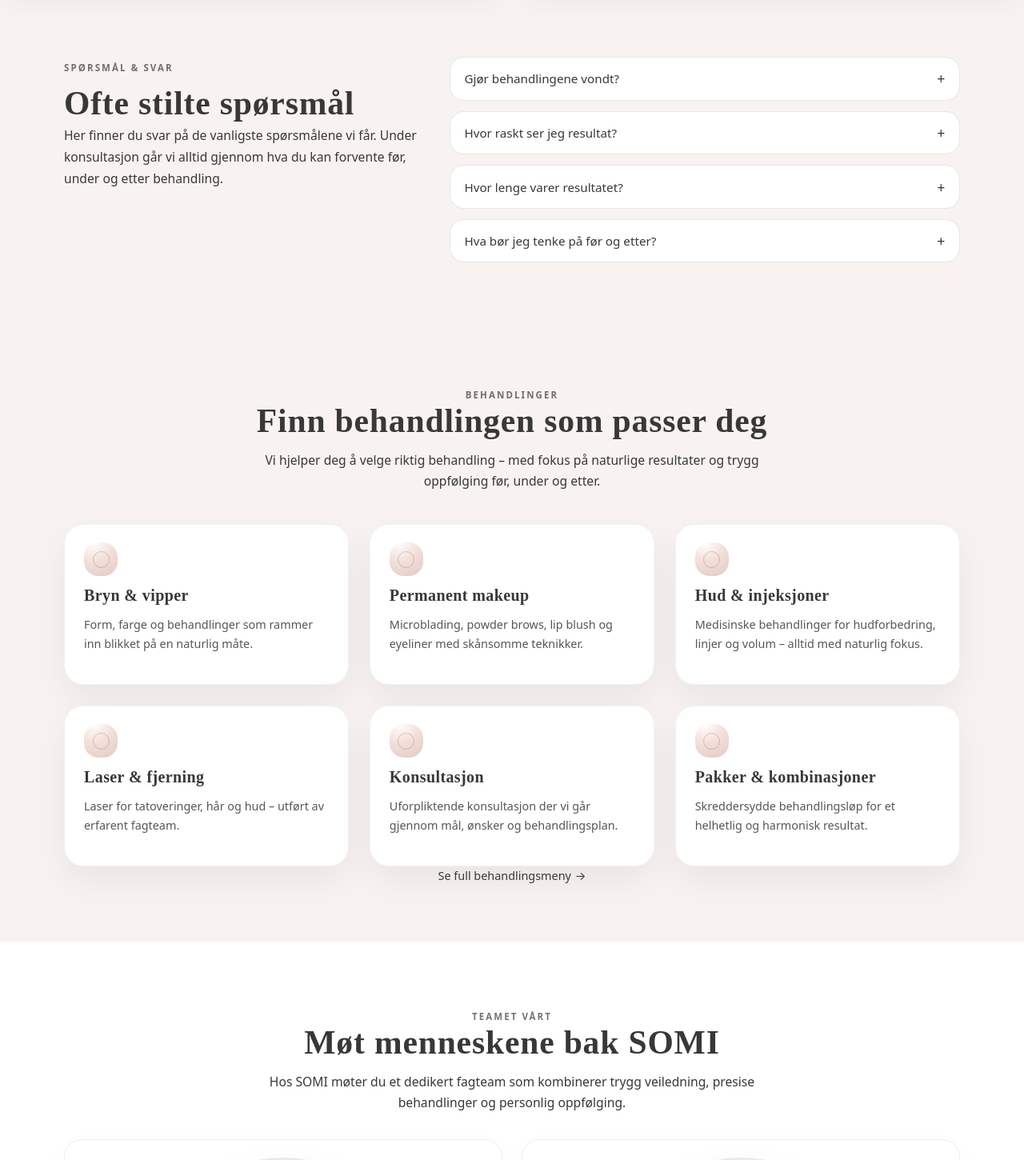
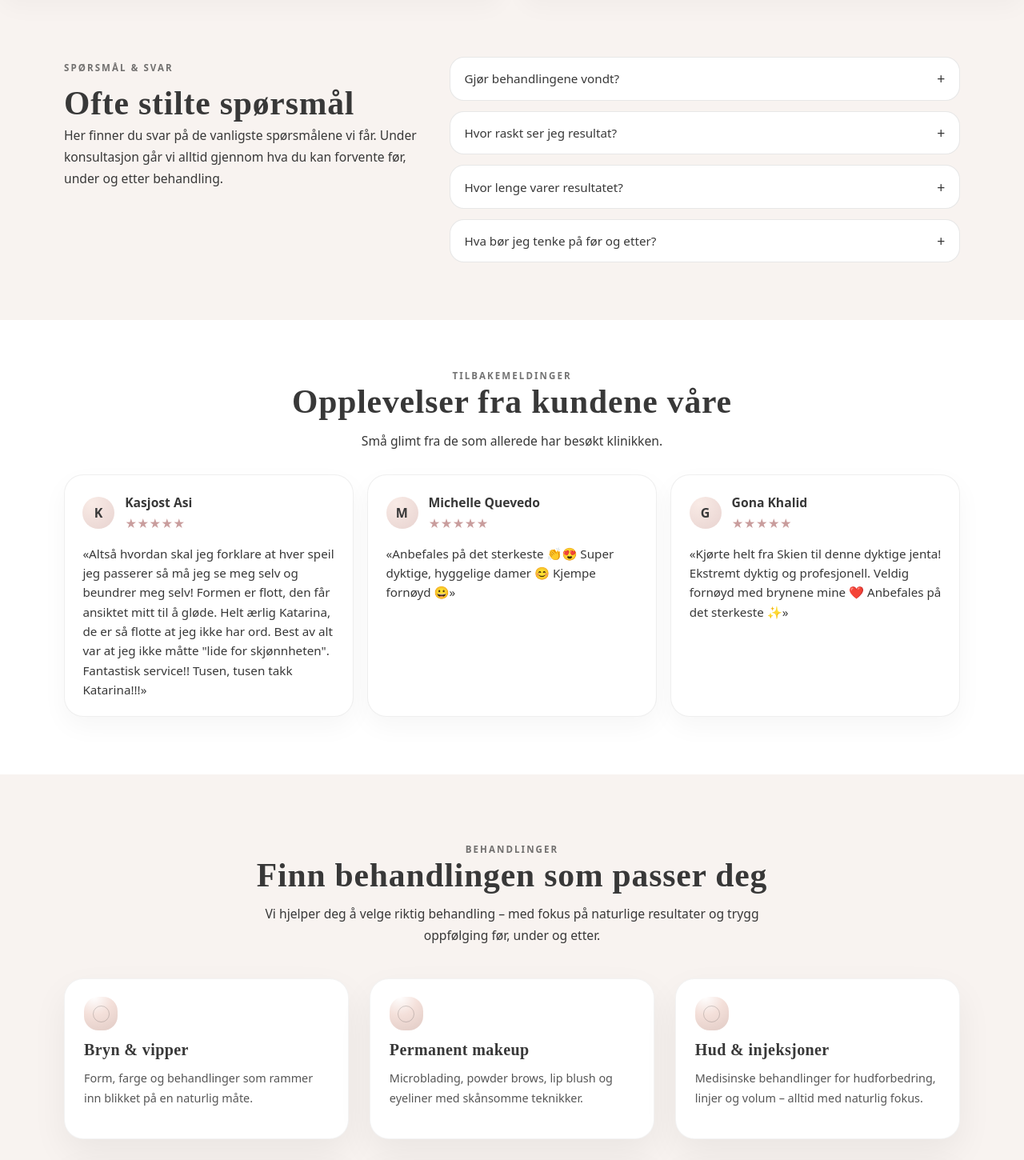
Before and after one commit to XS227/Somi-Klinikken, a PHP site: page / in a window 1280 px wide; the page is wider, and only the part inside the window is pictured. Shown: the part 4864-6314 px from the top of that part at 80% size. Run offline with PHP 8.4, Linux system fonts and the light colour scheme.

Commit message:
Add testimonial sections with feedback cards

```diff
--- a/index.html
+++ b/index.html
@@ -396,6 +396,61 @@
       </div>
     </section>
 
+    <section class="section feedbacks">
+      <div class="container">
+        <div class="section-header center">
+          <p class="eyebrow">Tilbakemeldinger</p>
+          <h2>Opplevelser fra kundene våre</h2>
+          <p>Små glimt fra de som allerede har besøkt klinikken.</p>
+        </div>
+
+        <div class="feedback-grid" role="list">
+          <article class="feedback-card" role="listitem">
+            <div class="feedback-card-header">
+              <div class="feedback-avatar" aria-hidden="true">K</div>
+              <div>
+                <p class="feedback-name">Kasjost Asi</p>
+                <p class="feedback-stars">★★★★★</p>
+              </div>
+            </div>
+            <p class="feedback-text">
+              «Altså hvordan skal jeg forklare at hver speil jeg passerer så må jeg se meg selv og
+              beundrer meg selv! Formen er flott, den får ansiktet mitt til å gløde. Helt ærlig Katarina,
+              de er så flotte at jeg ikke har ord. Best av alt var at jeg ikke måtte "lide for skjønnheten".
+              Fantastisk service!! Tusen, tusen takk Katarina!!!»
+            </p>
+          </article>
+
+          <article class="feedback-card" role="listitem">
+            <div class="feedback-card-header">
+              <div class="feedback-avatar" aria-hidden="true">M</div>
+              <div>
+                <p class="feedback-name">Michelle Quevedo</p>
+                <p class="feedback-stars">★★★★★</p>
+              </div>
+            </div>
+            <p class="feedback-text">
+              «Anbefales på det sterkeste 👏😍 Super dyktige, hyggelige damer 😊 Kjempe fornøyd 😀»
+            </p>
+          </article>
+
+          <article class="feedback-card" role="listitem">
+            <div class="feedback-card-header">
+              <div class="feedback-avatar" aria-hidden="true">G</div>
+              <div>
+                <p class="feedback-name">Gona Khalid</p>
+                <p class="feedback-stars">★★★★★</p>
+              </div>
+            </div>
+            <p class="feedback-text">
+              «Kjørte helt fra Skien til denne dyktige jenta! Ekstremt dyktig og profesjonell. Veldig fornøyd
+              med brynene mine ❤️ Anbefales på det sterkeste ✨»
+            </p>
+          </article>
+        </div>
+      </div>
+    </section>
+
   <!-- KATEGORIER -------------------------------------------------------------->
   <section id="behandlinger" class="section treatments">
     <div class="container">
@@ -629,6 +684,61 @@
     </div>
   </section>
 
+  <section class="section feedbacks feedbacks--secondary">
+    <div class="container">
+      <div class="section-header center">
+        <p class="eyebrow">Flere erfaringer</p>
+        <h2>Hva kundene sier etter besøket</h2>
+        <p>Enda flere stemmer som beskriver opplevelsen sin hos SOMI.</p>
+      </div>
+
+      <div class="feedback-grid" role="list">
+        <article class="feedback-card" role="listitem">
+          <div class="feedback-card-header">
+            <div class="feedback-avatar" aria-hidden="true">C</div>
+            <div>
+              <p class="feedback-name">Charlotte Sundell-Ekornrød</p>
+              <p class="feedback-stars">★★★★★</p>
+            </div>
+          </div>
+          <p class="feedback-text">
+            «Fantastisk 🙏🏼 Ønsket dette siden 2015 – drøm i oppfyllelse! Angrer ikke – Susanne er
+            kjempeflink. Nå slipper jeg å tegne bryn og de renner ikke bort selv når jeg svetter 😂😂 Meget
+            fornøyd, anbefales 🌸»
+          </p>
+        </article>
+
+        <article class="feedback-card" role="listitem">
+          <div class="feedback-card-header">
+            <div class="feedback-avatar" aria-hidden="true">G</div>
+            <div>
+              <p class="feedback-name">Gry Evita Sivertsen</p>
+              <p class="feedback-stars">★★★★★</p>
+            </div>
+          </div>
+          <p class="feedback-text">
+            «Resultatet på microblading var over all forventning. Elsker mine nye bryn 🤩 Superhyggelig
+            personale som virkelig kan dette. Anbefales på det sterkeste!»
+          </p>
+        </article>
+
+        <article class="feedback-card" role="listitem">
+          <div class="feedback-card-header">
+            <div class="feedback-avatar" aria-hidden="true">S</div>
+            <div>
+              <p class="feedback-name">Soliin Osman</p>
+              <p class="feedback-stars">★★★★★</p>
+            </div>
+          </div>
+          <p class="feedback-text">
+            «Dyktige folk, du blir ivaretatt og får akkurat den behandlingen som passer best for deg!
+            Anbefales sterkt!»
+          </p>
+        </article>
+      </div>
+    </div>
+  </section>
+
   <!-- KONTAKT – SKJEMA -->
   <section id="contact-form-section" class="section contact-form">
     <div class="container">
--- a/style.css
+++ b/style.css
@@ -92,6 +92,10 @@ textarea {
 .section-header p {
   margin-top: 0.75rem;
   margin-bottom: 0;
+}
+
+.section + .feedbacks.section {
+  padding-top: 3rem;
 }
 
 /* Typografi */
@@ -836,6 +840,70 @@ p {
 }
 
 /* ============================
+   Feedbacks
+   ============================ */
+
+.feedbacks {
+  background: #fff;
+}
+
+.feedbacks--secondary {
+  background: var(--color-bg-soft);
+}
+
+.feedback-grid {
+  display: grid;
+  grid-template-columns: repeat(3, minmax(0, 1fr));
+  gap: 1.1rem;
+  margin-top: 1.8rem;
+}
+
+.feedback-card {
+  background: #fff;
+  border-radius: var(--radius-lg);
+  border: 1px solid var(--color-border-subtle);
+  box-shadow: 0 12px 32px rgba(0, 0, 0, 0.04);
+  padding: 1.3rem 1.4rem;
+  display: flex;
+  flex-direction: column;
+  gap: 0.75rem;
+}
+
+.feedback-card-header {
+  display: flex;
+  align-items: center;
+  gap: 0.8rem;
+}
+
+.feedback-avatar {
+  width: 40px;
+  height: 40px;
+  border-radius: 50%;
+  display: grid;
+  place-items: center;
+  background: radial-gradient(circle at 30% 20%, #f9ebe6, #e8d3d0);
+  font-weight: 700;
+  letter-spacing: 0.04em;
+}
+
+.feedback-name {
+  font-weight: 600;
+  margin: 0;
+}
+
+.feedback-stars {
+  margin: 0.1rem 0 0;
+  color: #c99d9d;
+  font-size: 0.9rem;
+}
+
+.feedback-text {
+  margin: 0;
+  line-height: 1.6;
+  font-size: 0.95rem;
+}
+
+/* ============================
    Kontakt
    ============================ */
 
@@ -988,8 +1056,9 @@ p {
   .hero-grid,
   .about-grid,
   .faq-grid,
-  .contact-grid {
-    grid-template-columns: minmax(0, 1fr);
+  .contact-grid,
+  .feedback-grid {
+    grid-template-columns: repeat(2, minmax(0, 1fr));
   }
 
   .hero-grid {
@@ -1012,7 +1081,8 @@ p {
 
   .treatment-grid,
   .benefit-grid,
-  .team-grid {
+  .team-grid,
+  .feedback-grid {
     grid-template-columns: minmax(0, 1fr);
   }
 
```
